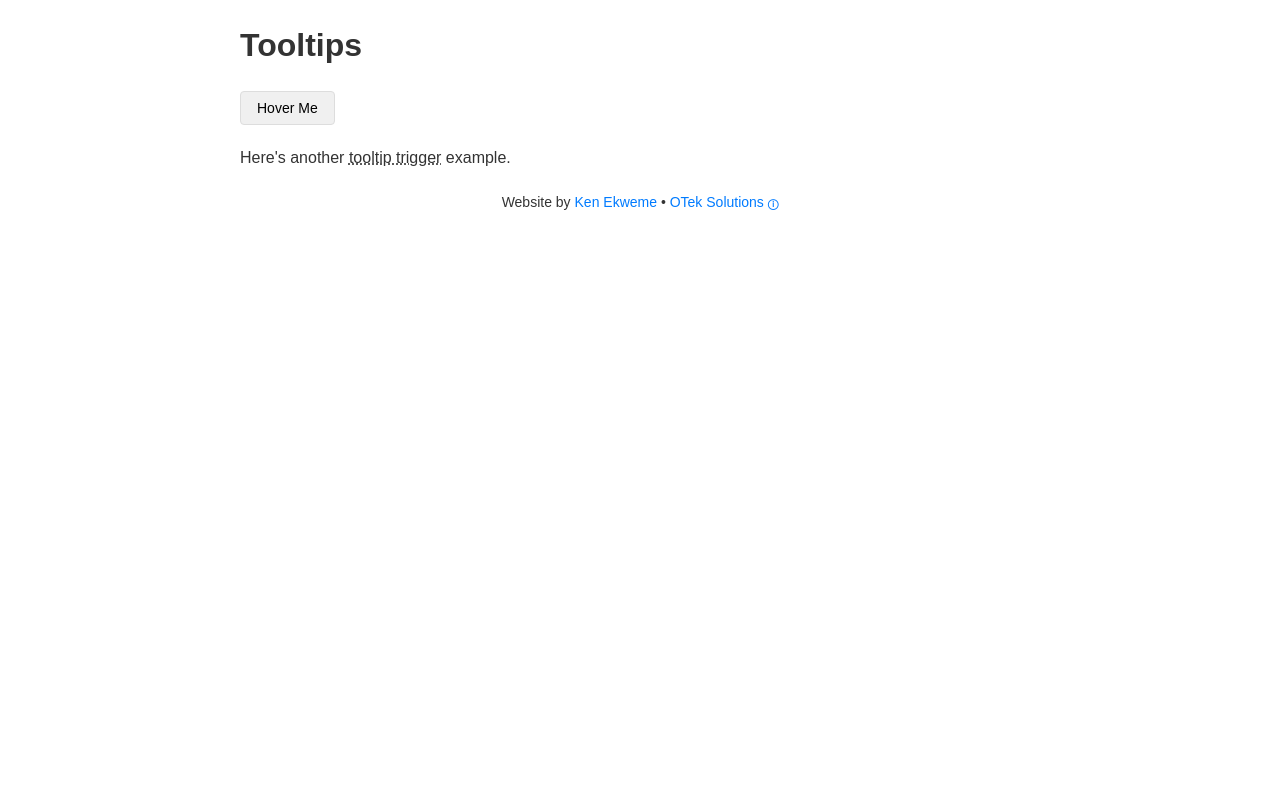
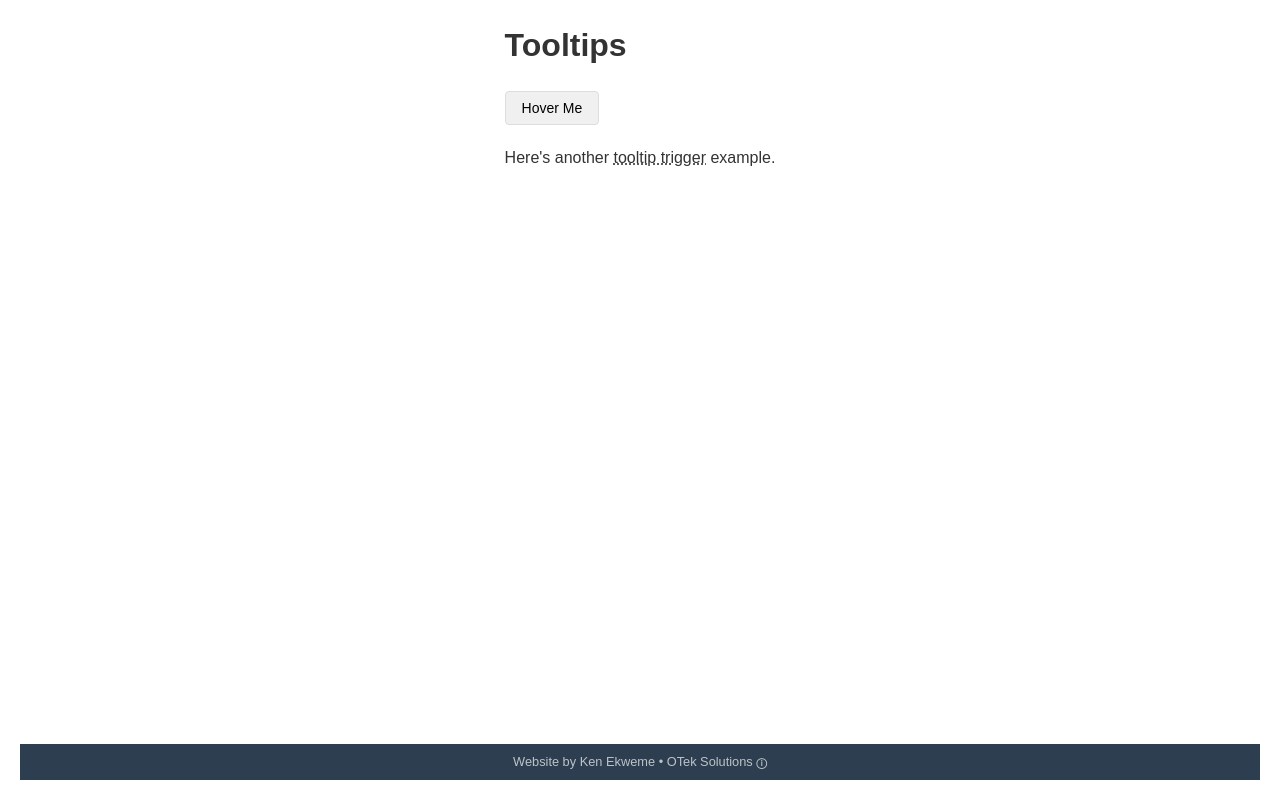
Before and after one commit to oteksolutions/codex25-006-tooltip, a plain HTML site: page index.html in a window 1280 px wide. Drawn offline with Linux system fonts and the light colour scheme.

Commit message:
Update css

```diff
--- a/css/style.css
+++ b/css/style.css
@@ -10,6 +10,9 @@ body {
   line-height: 1.6;
   padding: 20px;
   color: #333;
+  min-height: 100vh;
+  display: flex;
+  flex-direction: column;
 }
 
 .container {
@@ -83,18 +86,22 @@ p {
   opacity: 1;
 }
 
-/* Footer */
-footer {
-  margin-top: 20px;
-  font-size: 14px;
-  text-align: center; /* Center the footer text */
+/* Developer Footer */
+.developer-footer * {
+  margin: 0;
+  padding: 0;
 }
 
-footer a {
-  color: #007bff;
+.developer-footer {
+  background: #2c3e50;
+  color: #bdc3c7;
+  padding: 0.5rem;
+  text-align: center;
+  font-size: 0.8rem;
+  margin-top: auto;
+}
+
+.developer-footer a {
+  color: #bdc3c7;
   text-decoration: none;
 }
-
-footer a:hover {
-    text-decoration: underline; /* Add hover effect */
-}
```
